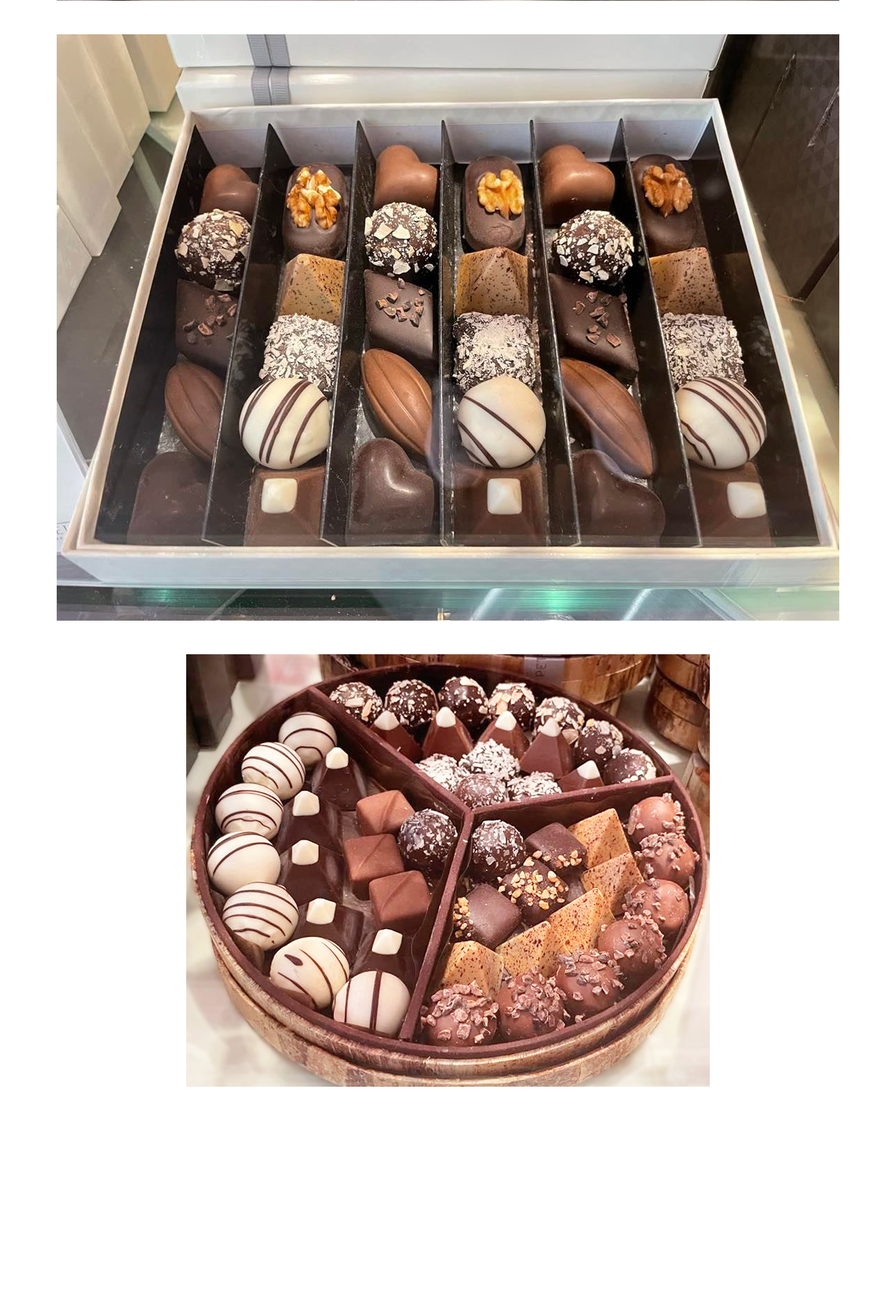
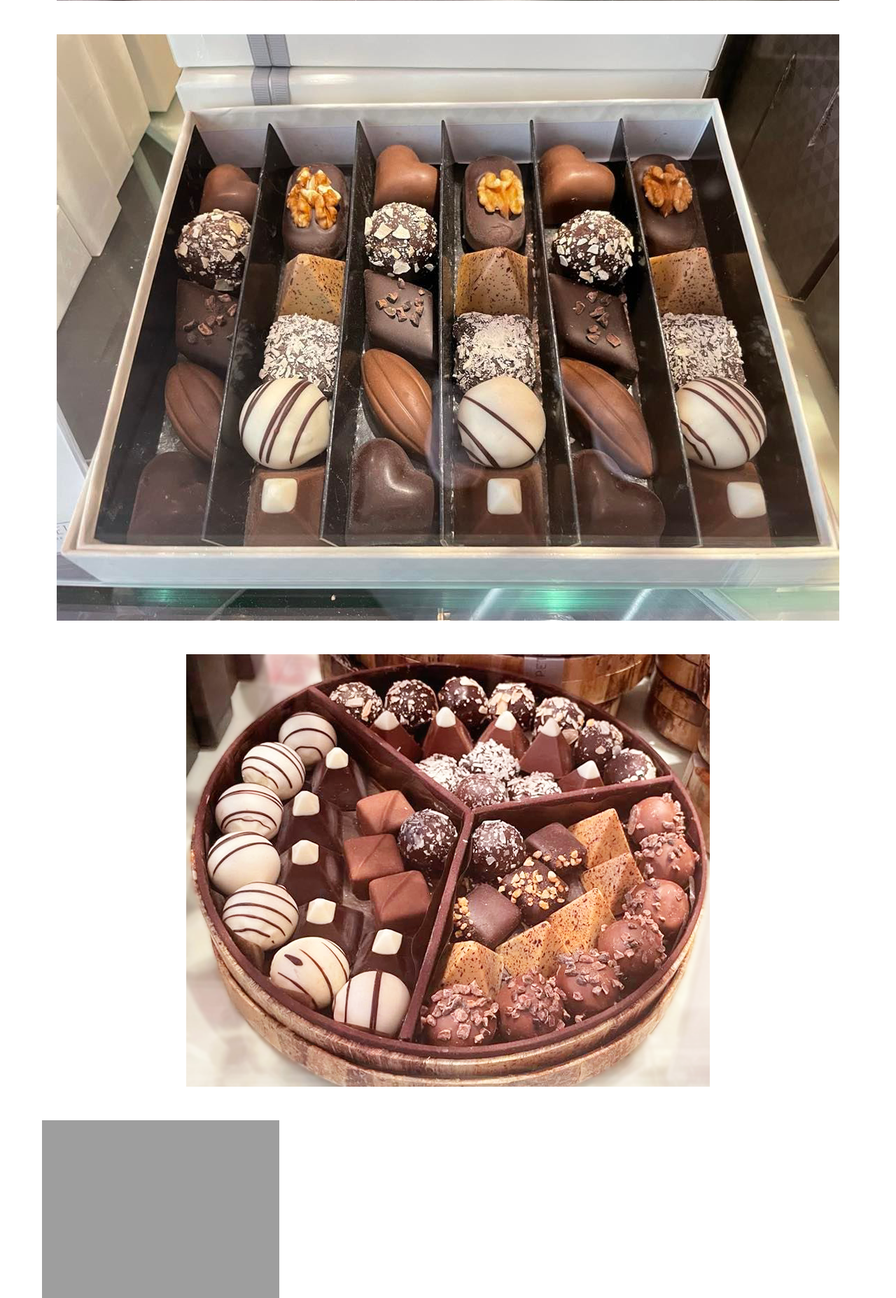
Before and after one commit to Viwite/ChocolateClub, a PHP site: page / in a window 1280 px wide. Shown: the part 3659-5514 px from the top of the page at 70% size. Before the commit the page ends 5212 px from the top, so only its background shows below. Run offline with PHP 8.4, Linux system fonts and the light colour scheme; style sheets or scripts are compiled from the project's sources; some libraries are stand-ins or nearby versions; grey boxes are pictures that could not be loaded.

Commit message:
added nye billeder

```diff
--- a/css/bootstrap.scss
+++ b/css/bootstrap.scss
@@ -9,6 +9,8 @@ $custom-colors: (
   "primary": #0d6efd, //Retter primary
   "minFarve": #ffff00, //Tilføjer minFarve
   "lavendel": #e4dced,
+  "lilla": #be87bc,
+
 );
 $theme-colors: map-merge($theme-colors, $custom-colors);
 $theme-colors-rgb: map-loop($theme-colors, to-rgb, "$value");
--- a/index.php
+++ b/index.php
@@ -94,7 +94,18 @@
     </div>
 </div>
 
+<div class="container-fluid bg-lilla">
 
+    <div class="row">
+        <div class="col-4">
+            <div class="container">
+                <img src="images/"
+            </div>
+        </div>
+    </div>
+
+
+</div>
 
 <?php include "includes/footer.php"; ?>
 <body>
```
Also changed, not shown: images/chokofarm.png (added), images/nicecream.png (added).
